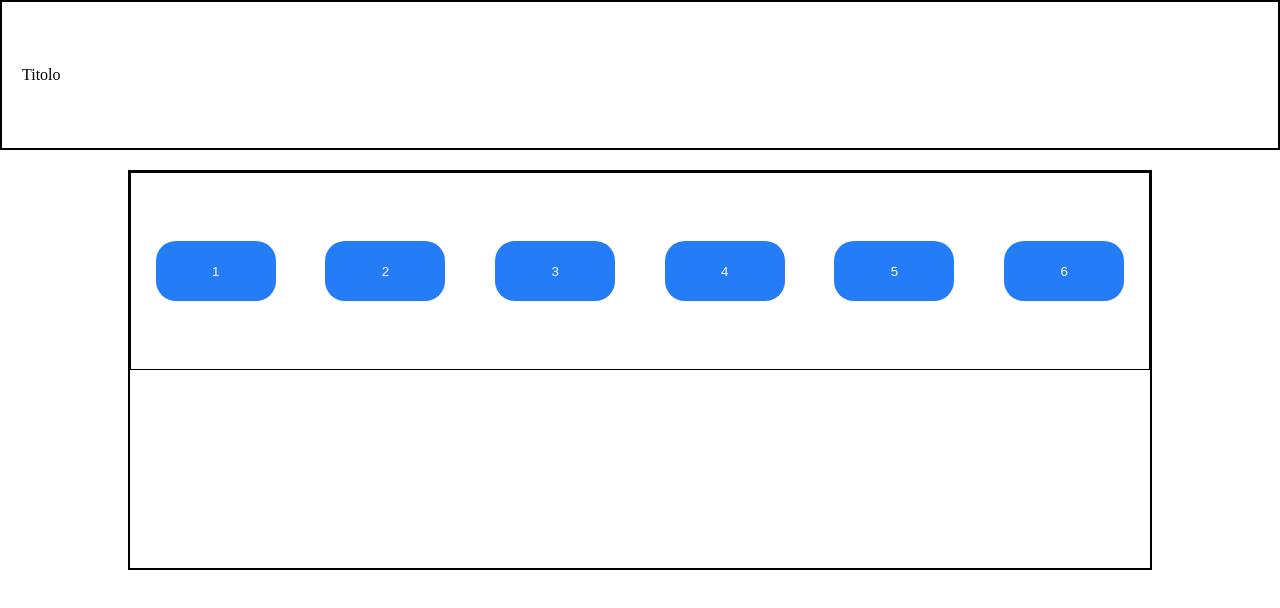
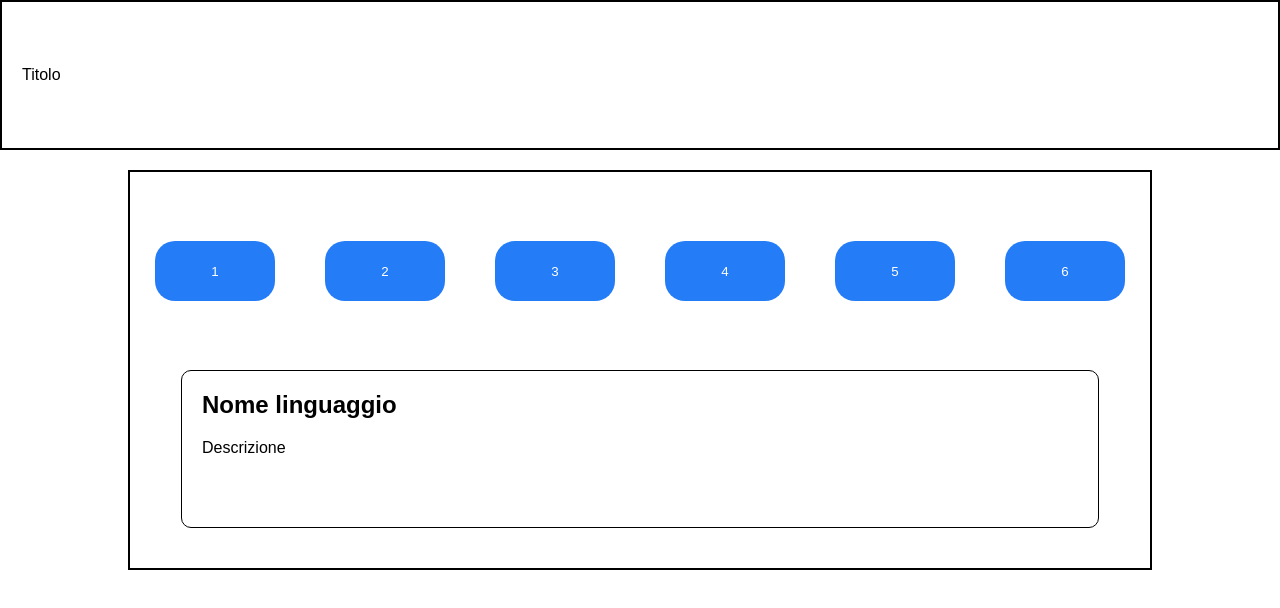
Before and after one commit to NotAlex575/react-use-state, a React (Vite) app: page / in a window 1280 px wide. Shown: the top 608 px of the page. Built offline with nearby package versions, Linux system fonts and the light colour scheme.

Commit message:
creato container description con nome linguaggio e descrizione

```diff
--- a/src/components/Main.jsx
+++ b/src/components/Main.jsx
@@ -11,7 +11,8 @@ const Main = () => {
                     <button>6</button>
                 </div>
                 <div className="container-description">
-
+                    <h2>Nome linguaggio</h2>
+                    <p>Descrizione</p>
                 </div>
             </div>
         </main>
--- a/src/index.css
+++ b/src/index.css
@@ -16,6 +16,7 @@ header{
   width: 100%;
   height: 150px;
   border: 2px solid black;
+  font-family: sans-serif;
 }
 
 .titolo{
@@ -32,6 +33,7 @@ header{
 main{
   height: 400px;
   margin-top: 20px;
+  font-family: sans-serif;
 }
 
 .container{
@@ -44,12 +46,22 @@ main{
 .container-button{
   width: 100%;
   height: 50%;
-  border: 1px solid black;
   display: flex;
   justify-content: space-around;
   align-items: center;
 }
 
+.container-description{
+  width: 90%;
+  height: 40%;
+  margin: 0 auto;
+  border: 1px solid black;
+  border-radius: 10px;
+}
+
+.container-description h2, p{
+  margin: 20px;
+}
 
 button{
   width: 120px;
```
